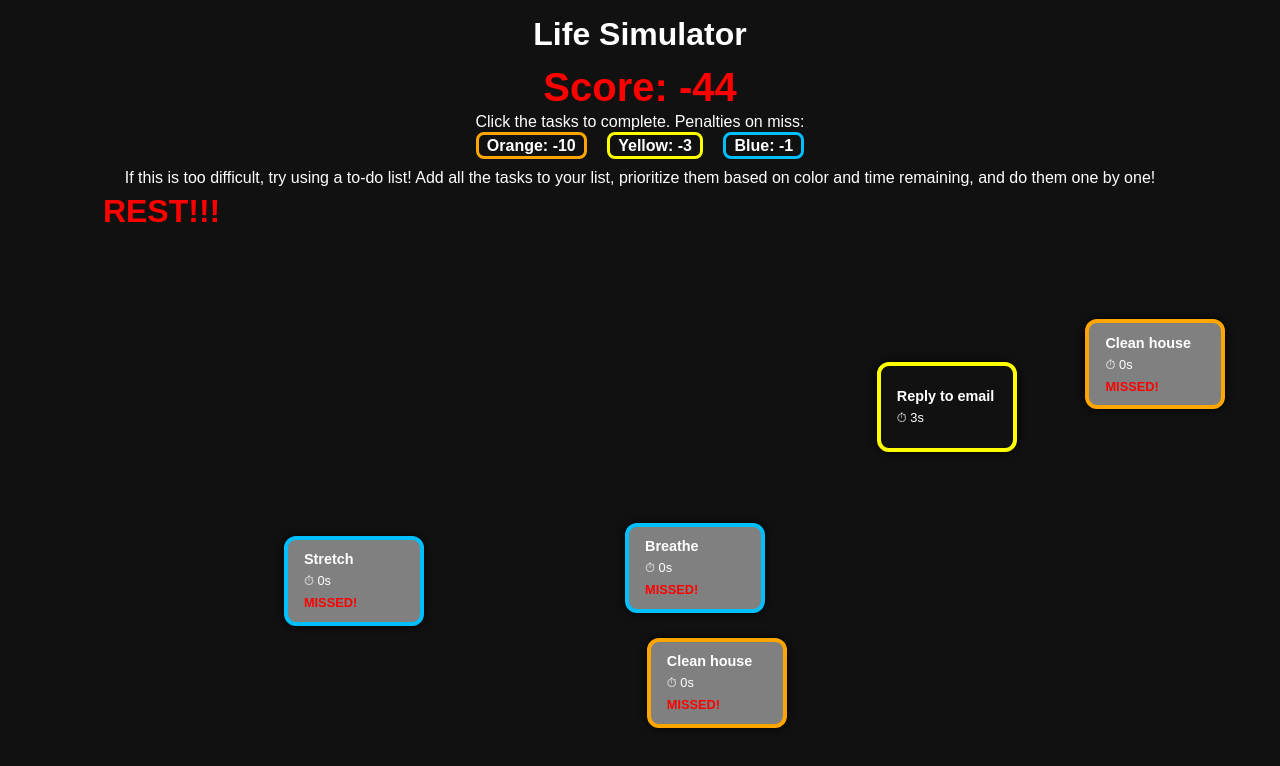
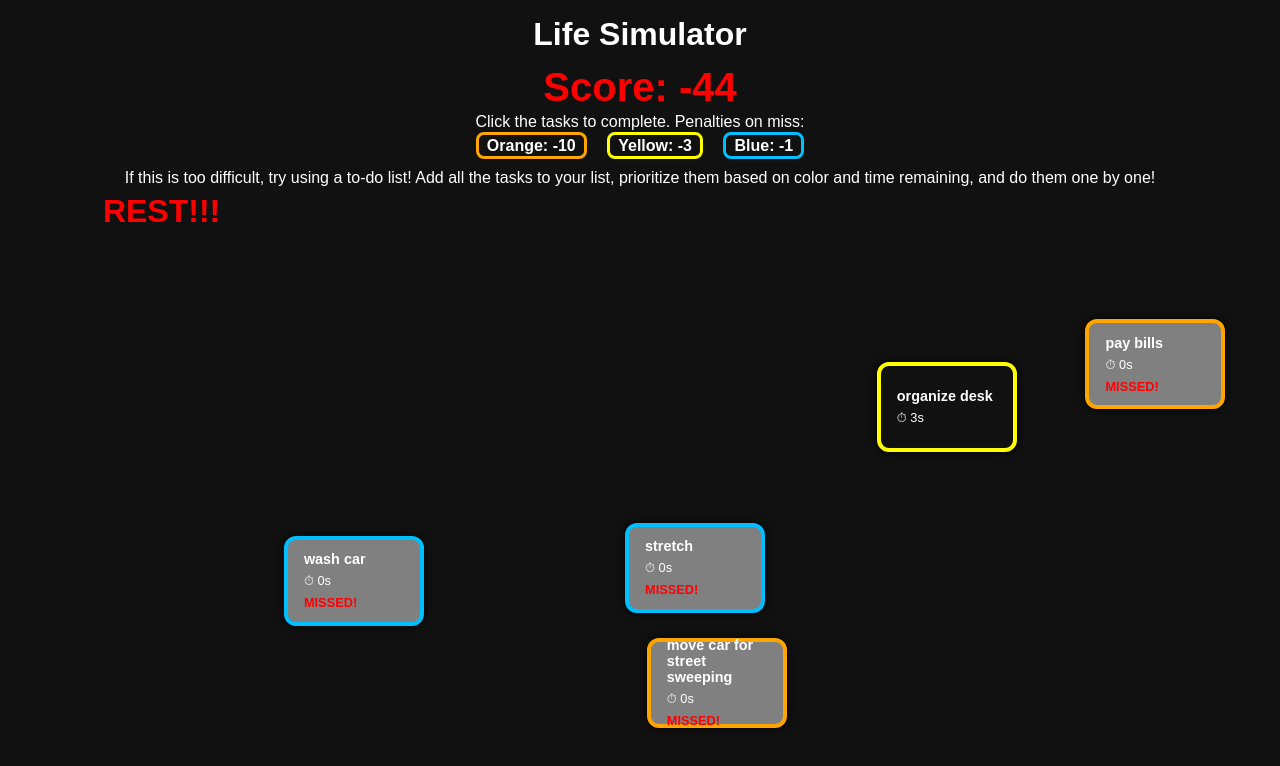
Before and after one commit to ajroeth205/life-simulator, a React (Vite) app: page / in a window 1280 px wide. Shown: the top 766 px of the page. Built offline with nearby package versions, Linux system fonts and the light colour scheme.

Commit message:
task list updates

```diff
--- a/src/TaskGame.tsx
+++ b/src/TaskGame.tsx
@@ -22,9 +22,53 @@ const PENALTIES = {
 };
 
 const TASK_DESCRIPTIONS_BY_COLOR: Record<BorderColor, string[]> = {
-  blue: ["Breathe", "Stretch", "Hydrate"],
-  yellow: ["Reply to email", "Read", "Organize desk"],
-  orange: ["Finish report", "Do taxes", "Clean house"],
+  blue: [
+    "breathe",
+    "stretch",
+    "hydrate",
+    "hang a painting",
+    "read the news",
+    "fix your bike",
+    "wash car",
+    "read books",
+    "mend clothes",
+    "fix stain on clothes",
+  ],
+  yellow: [
+    "donate to friend's gofundme",
+    "do laundry",
+    "reply to email",
+    "organize desk",
+    "change sheets",
+    "cook",
+    "do the dishes",
+    "clean up cat barf",
+    "brush teeth and floss",
+    "take a shower",
+    "manage finances",
+    "renew car registration",
+    "schedule doctor appt",
+    "go to doctor appt",
+    "buy groceries",
+  ],
+  orange: [
+    "work",
+    "do taxes",
+    "pay parking ticket",
+    "go to urgent care",
+    "fix car",
+    "treat injury",
+    "move house",
+    "find apartment",
+    "deal with broken fridge",
+    "deal with broken fridge",
+    "apply ointment",
+    "take meds",
+    "pay bills",
+    "move car for street sweeping",
+    "sleep",
+    "pick up prescription",
+  ],
 };
 
 
```
